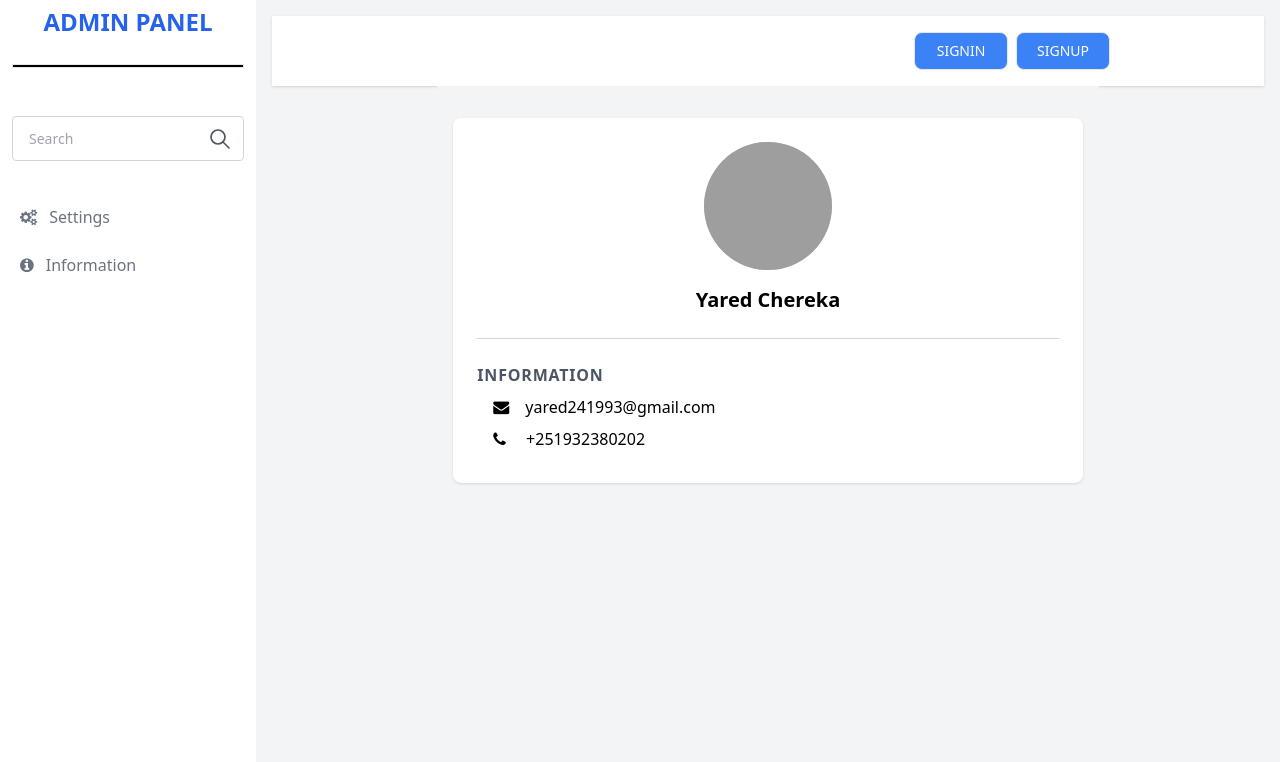
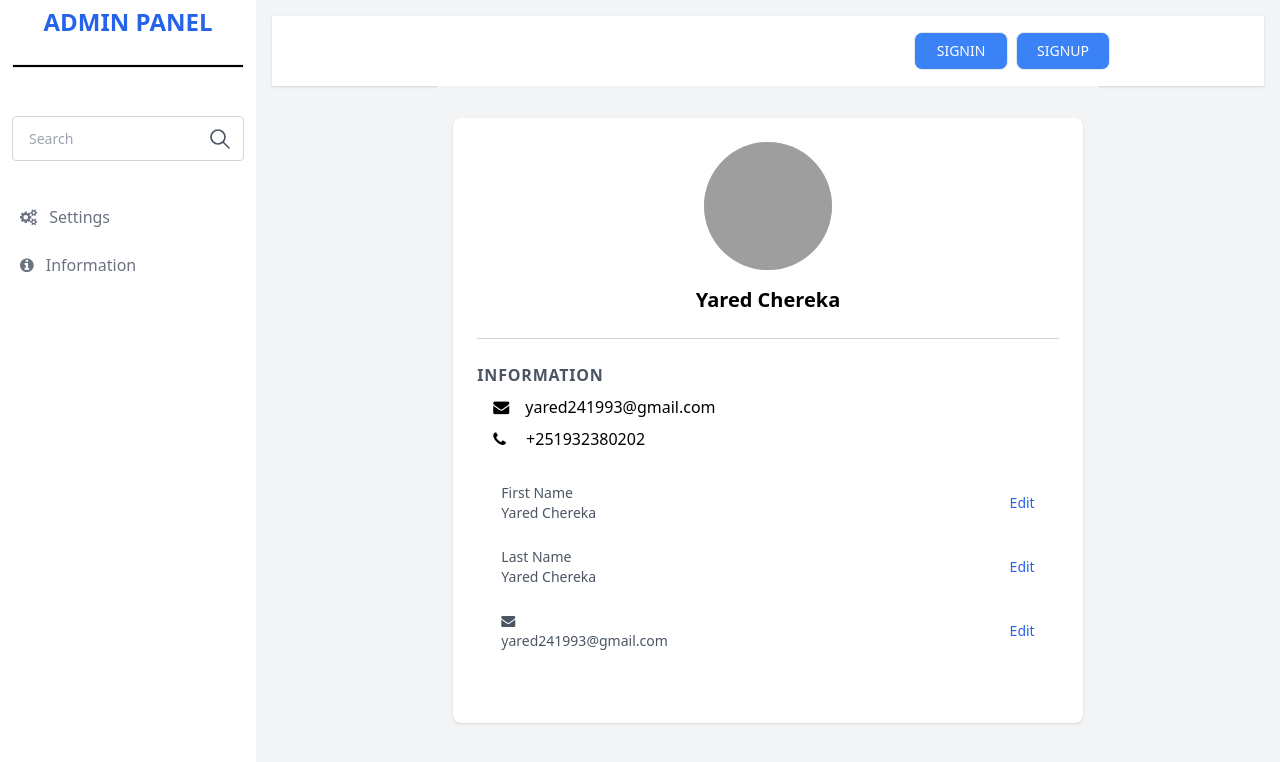
Before and after one commit to yadamoon/Admin-Panel, a React (Vite) app in the folder Dashboard/: page /User in a window 1280 px wide. Shown: the top 762 px of the page. Built offline with nearby package versions, Linux system fonts and the light colour scheme; grey boxes are pictures that could not be loaded.

Commit message:
i updated for rendering list and UI

```diff
--- a/Dashboard/src/pages/Profiles.jsx
+++ b/Dashboard/src/pages/Profiles.jsx
@@ -49,10 +49,71 @@ const Profiles = () => {
                         {userList.telephone}
                       </li>
                     </ul>
-                  </div>
+
+
+
+
+
+
+            <div className="px-4 py-5 sm:p-6">
+            {/* <div className="flex flex-col items-start justify-between mb-6">
+                <span className="text-sm font-medium text-gray-600">FullName</span>
+                <span className="text-lg font-medium text-gray-800">Yared  Chereka</span>
+            </div> */}
+            {/* <div className="flex flex-col items-start justify-between mb-6">
+                {/* <span className="text-sm font-medium text-gray-600">Email</span> */}
+
+                {/* <span className="text-lg font-medium text-gr">
+                          <i className="fa fa-envelope" aria-hidden="true"></i>
+                          </span> */}
+
+                        {/* {userList.email} */}
+
+
+            {/* </div> */}
+
+            <div className="flex flex-row items-center justify-between mb-6">
+                <div className="flex flex-col items-start">
+                    <span className="text-sm font-medium text-gray-600">First Name</span>
+                    <span className="text-sm font-medium text-gray-600">{userList.name}</span>
                 </div>
-              </div>
-            ))}
+                <div className="flex flex-col items-start">
+
+                    <span className="text-sm font-medium text-blue-600">Edit</span>
+
+                </div>
+            </div>
+            <div className="flex flex-row items-center justify-between mb-6">
+                <div className="flex flex-col items-start">
+                    <span className="text-sm font-medium text-gray-600">Last Name</span>
+                    <span className="text-sm font-medium text-gray-600">{userList.name}</span>
+                </div>
+                <div className="flex flex-col items-start">
+
+                    <span className="text-sm font-medium text-blue-600">Edit</span>
+
+                </div>
+            </div>
+            <div className="flex flex-row items-center justify-between mb-6">
+                <div className="flex flex-col items-start">
+                    <span className="text-sm font-medium text-gray-600">
+                    <i className="fa fa-envelope" aria-hidden="true"></i>
+                    </span>
+                    <span className="text-sm font-medium text-gray-600">{userList.email}</span>
+
+                </div>
+                <div className="flex flex-col items-start">
+                    <span className="text-sm font-medium text-blue-600">Edit</span>
+
+                </div>
+            </div>
+
+        </div>
+        </div>
+        </div>
+                </div>
+        ))}
+
 
             {/* //!? rendering the more information like detail information ...  */}
             {/* {userInfo.map((moreInfo) => (
```
